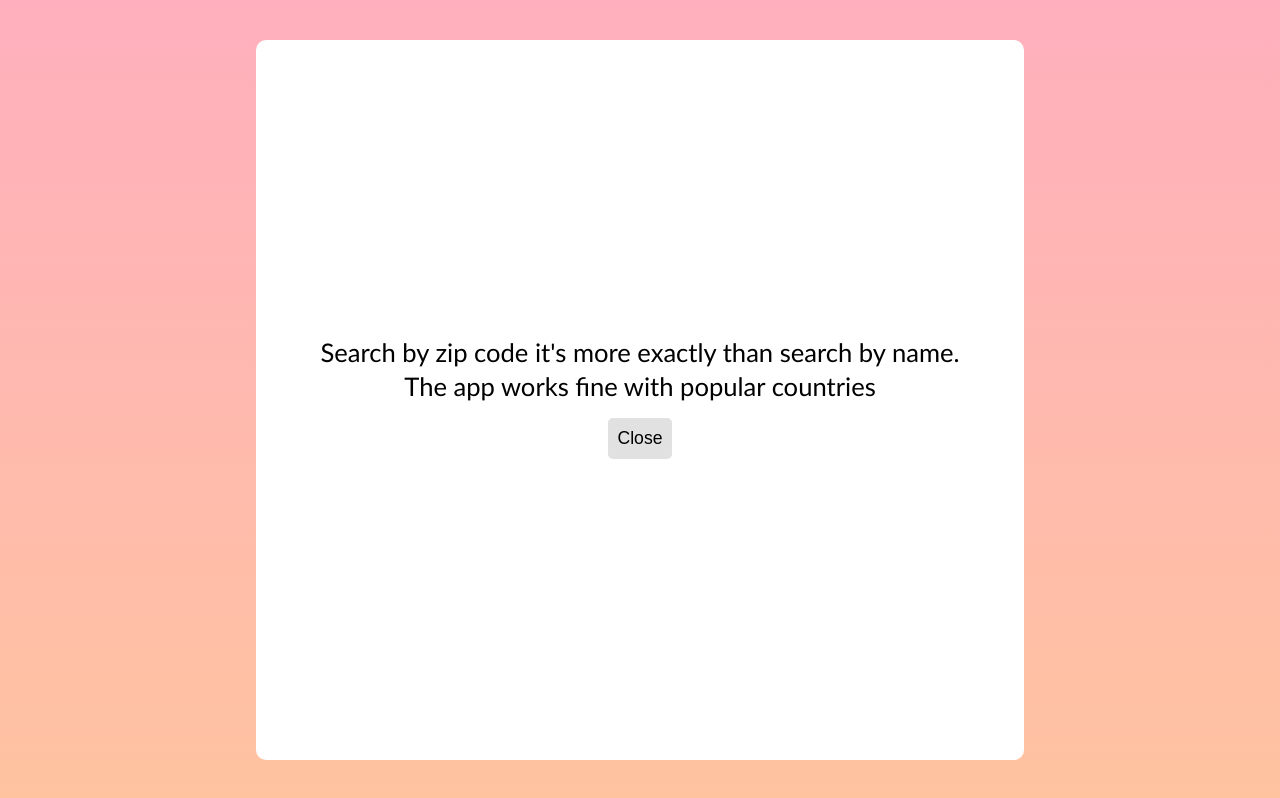
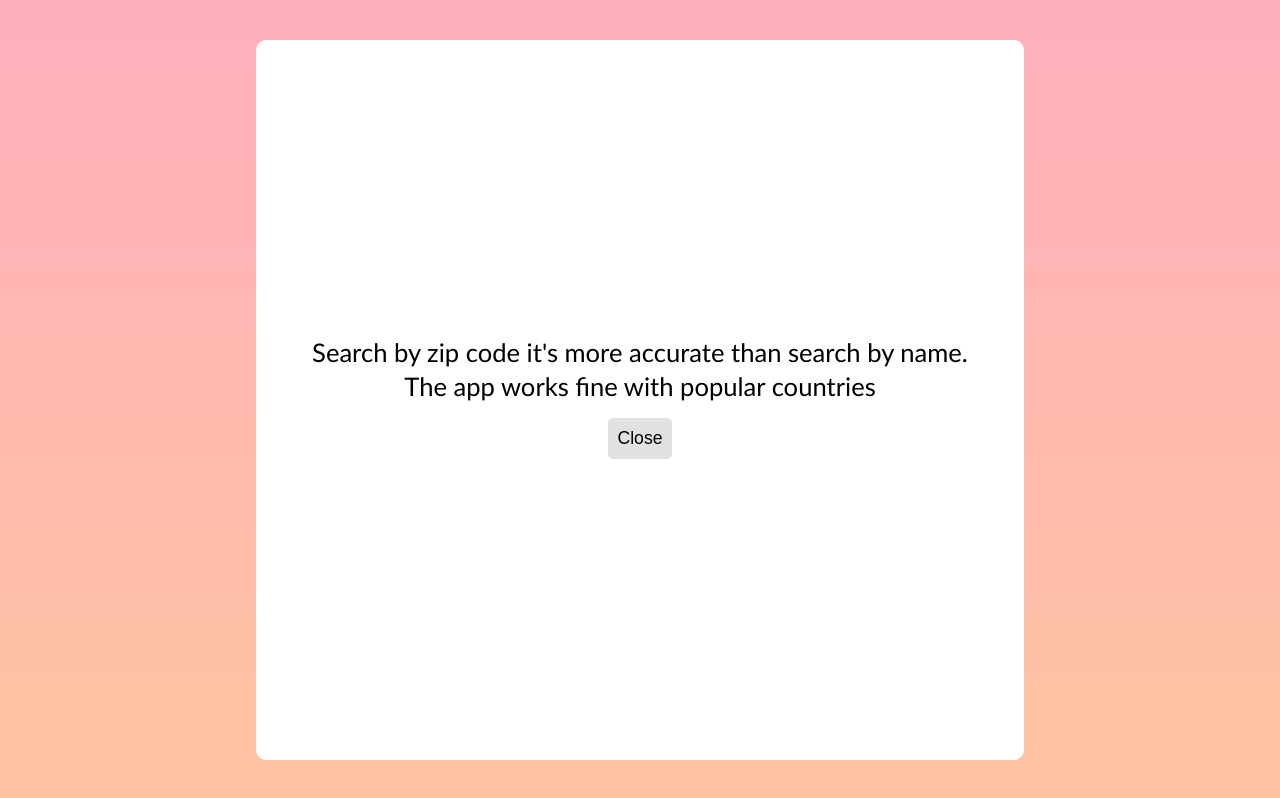
Before and after one commit to daniellcc/weather, a plain HTML site: page index.html in a window 1280 px wide. Drawn offline with Linux system fonts and the light colour scheme.

Commit message:
little fix in the modal

```diff
--- a/index.html
+++ b/index.html
@@ -9,7 +9,7 @@
 </head>
 <body>
 	<div class="modal">
-		<p class="modal__text">Search by zip code it's more exactly than search by name.<br>
+		<p class="modal__text">Search by zip code it's more accurate than search by name.<br>
 		The app works fine with popular countries</p>
 		<button class="modal__close">Close</button>
 	</div>
```
